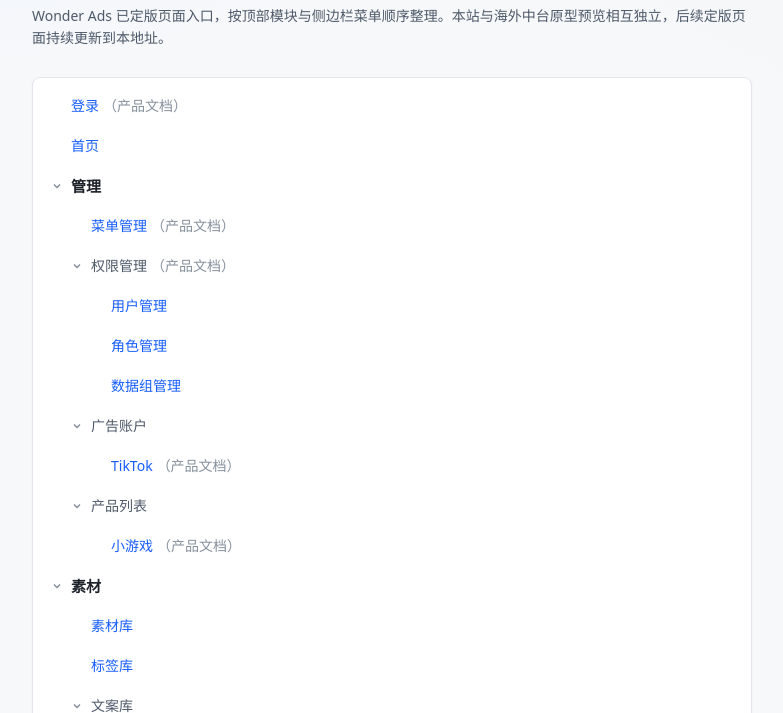
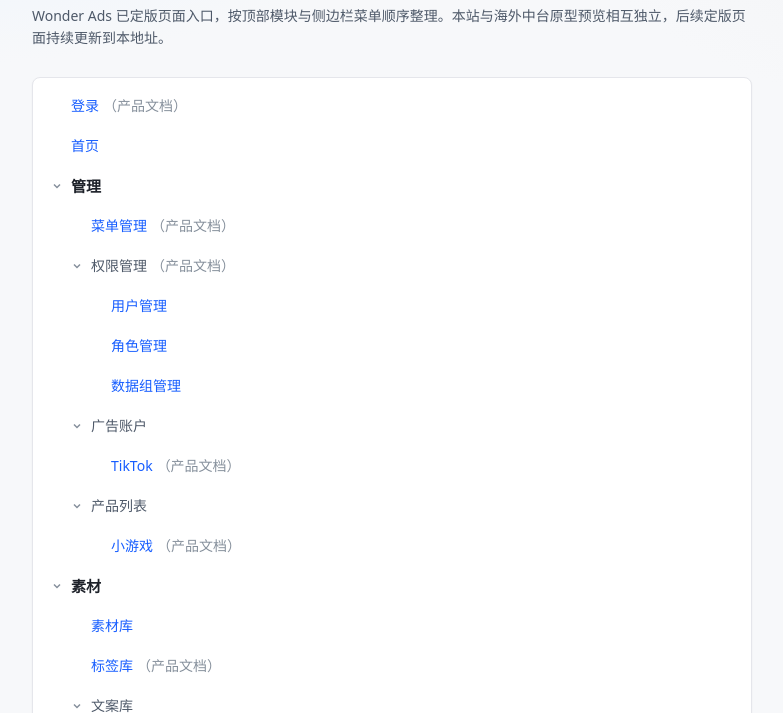
Before and after one commit to Liangxf08/wonder-ads-proto, a plain HTML site: page index.html in a window 1280 px wide. Shown: the part 87-800 px from the top of the page, without its empty margins (248-1031 px from the left). Drawn offline with Linux system fonts and the light colour scheme.

Commit message:
Link the tag library product document on the preview directory.
Co-authored-by: Cursor <cursoragent@cursor.com>

```diff
--- a/index.html
+++ b/index.html
@@ -230,7 +230,7 @@
             <li class="tree-node">
               <div class="tree-row tree-row--leaf">
                 <span class="tree-spacer"></span>
-                <a class="tree-label tree-link" href="./tag-library.html" target="_blank" rel="noopener noreferrer">标签库</a>
+                <span class="tree-label"><a class="tree-link" href="./tag-library.html" target="_blank" rel="noopener noreferrer">标签库</a><a class="tree-doc" href="https://m0v1x0i131y.feishu.cn/wiki/IxXlwVhY7iWxnfkyrnYcTufhnBb?from=from_copylink" target="_blank" rel="noopener noreferrer">（产品文档）</a></span>
               </div>
             </li>
             <li class="tree-node" data-node>
```
